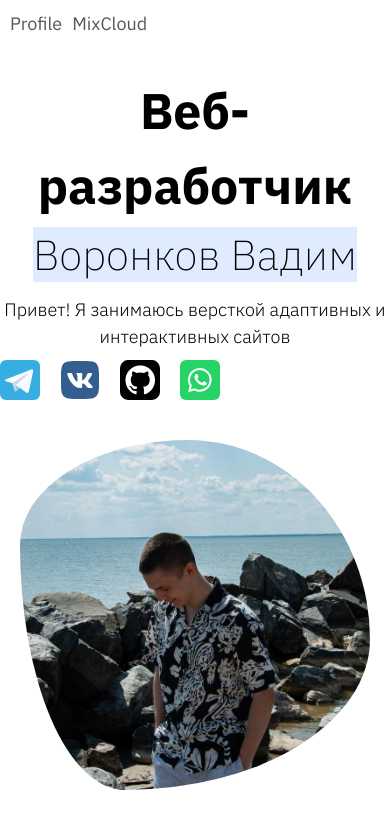
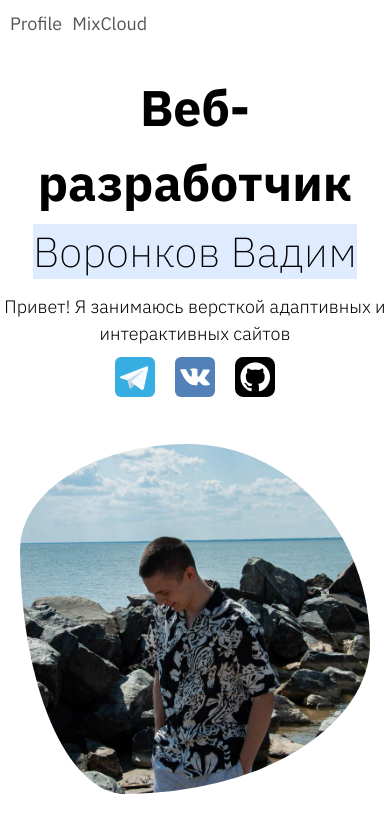
Before and after one commit to vaadimvoronkov/Portfolio, a React (Create React App) app: page / in a window 390 px wide. Shown: the top 832 px of the page. Built offline with nearby package versions, Linux system fonts and the light colour scheme.

Commit message:
Добавленние ссылок к иконкам мессенджеров

```diff
--- a/src/pages/ProfilePage/ProfilePage.js
+++ b/src/pages/ProfilePage/ProfilePage.js
@@ -4,7 +4,6 @@ import "./ProfilePageAdaptive.css";
 import telegram from '../../img/icons/telegram.svg';
 import vk from '../../img/icons/vk.svg';
 import github from '../../img/icons/github.svg';
-import whatsapp from '../../img/icons/whatsapp.svg';
 
 export const ProfilePage = () => (
   <div className="section">
@@ -15,10 +14,9 @@ export const ProfilePage = () => (
           <h2><mark>Воронков Вадим</mark></h2>
           <p>Привет! Я занимаюсь версткой адаптивных и интерактивных сайтов</p>
           <p className = "messenger-links">
-            <img className = "link-block" src = {telegram} alt = "tg"></img>
-            <img className = "link-block" src = {vk} alt = "tg"></img>
-            <img className = "link-block" src = {github} alt = "tg"></img>
-            <img className = "link-block" src = {whatsapp} alt = "tg"></img>
+            <a href = "https://t.me/vaadimvoronkov"><img className = "link-block" src = {telegram} alt = "tg"></img></a>
+            <a href = "https://vk.com/vaadimvoronkov"><img className = "link-block" src = {vk} alt = "vk"></img></a>
+            <a href = "https://github.com/vaadimvoronkov"><img className = "link-block" src = {github} alt = "github"></img></a>
           </p>
         </div>
       </div>
--- a/src/pages/ProfilePage/ProfilePageAdaptive.css
+++ b/src/pages/ProfilePage/ProfilePageAdaptive.css
@@ -8,6 +8,12 @@
       margin: 0 auto;
       gap: 30px;
       text-align: center;
+    }
+    .messenger-links{
+      display: flex;
+      justify-content: center;
+      align-items: center;
+      gap: 20px;
     }
     .avatar {
       width: 350px;
```
Also changed, not shown: src/img/icons/vk.svg, src/img/icons/whatsapp.svg (deleted).
